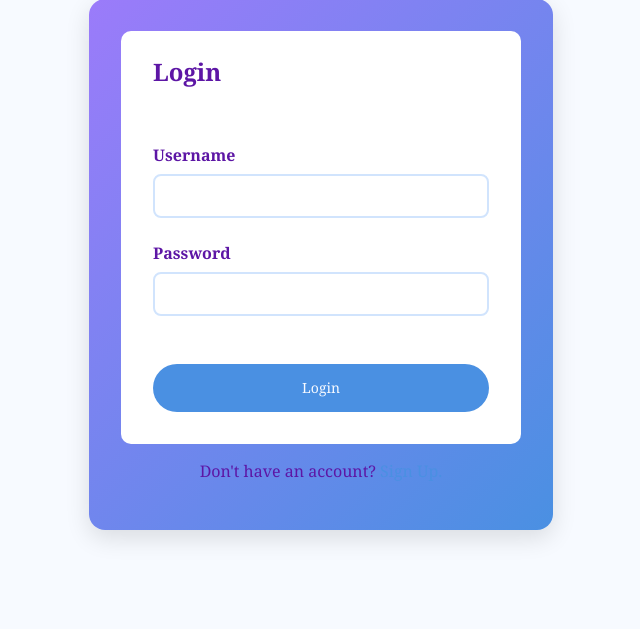
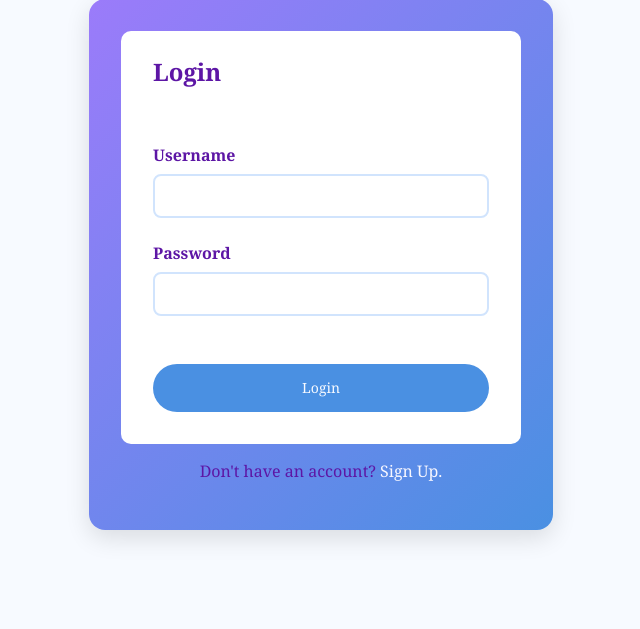
Before and after one commit to zcoder365/MySeriesofFortunateEvents, a Flask app: page /login in a window 1280 px wide; the page is wider, and only the part inside the window is pictured. Shown: the part 171-800 px from the top of that part, without its empty margins (319-959 px from the left). Run offline with Flask 3, Linux system fonts and the light colour scheme.

Commit message:
update color of form-link

```diff
--- a/static/styles.css
+++ b/static/styles.css
@@ -291,6 +291,10 @@ a:hover {
     color: var(--deep-purple);
 }
 
+.form-link {
+    color: var(--pale-purple);
+}
+
 /* Responsive Design */
 @media (max-width: 768px) {
     .form-container,
```
